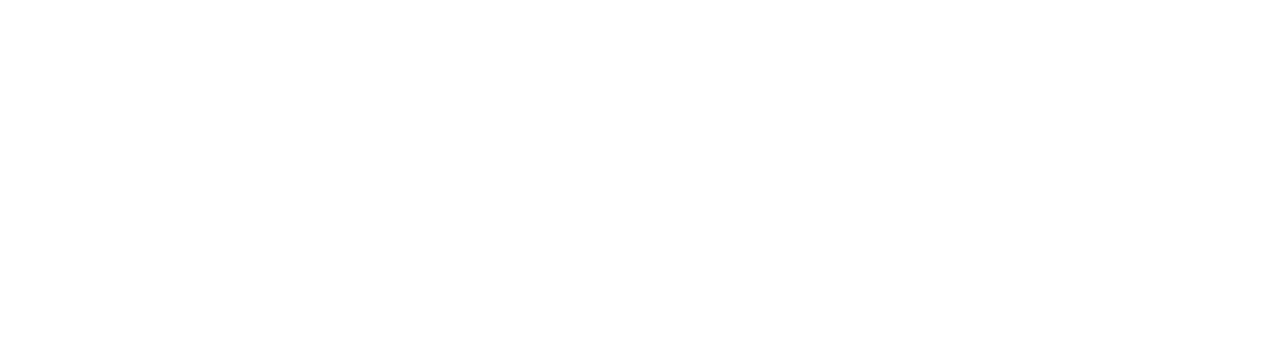
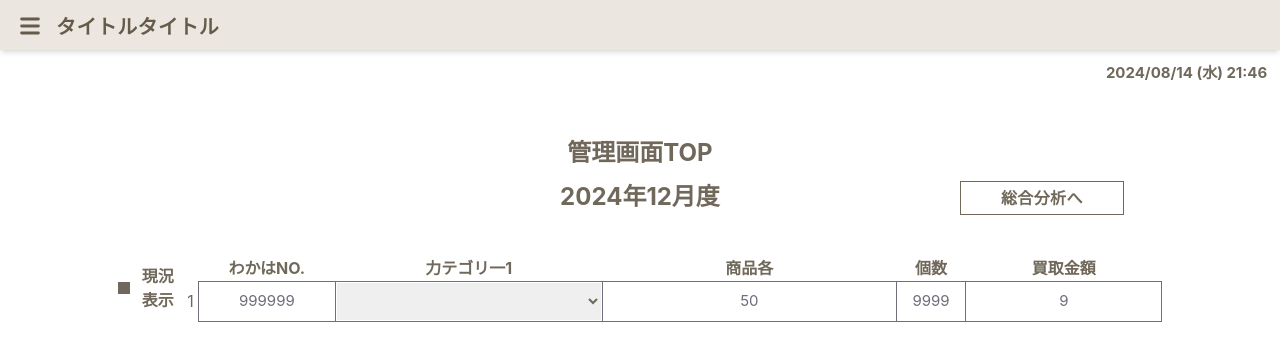
Before and after one commit to EagleToenail/Wakaba, a React (Create React App) app: page /admin/ownerstop in a window 1280 px wide. Before the commit this address had no page. Shown: the top 360 px of the page. Built offline with nearby package versions, Linux system fonts and the light colour scheme.

Commit message:
user router

```diff
--- a/src/App.js
+++ b/src/App.js
@@ -16,48 +16,59 @@ import LogoutTimeCard from './Pages/Auth/LogoutTimeCard/logoutTimecard';
 import ClockedOut from './Pages/Auth/ClockedOut/clockedOut';
 import Terms from './Pages/Terms/terms';
 import Pledge from './Pages/Pledge/pledge';
-import Profile from './Pages/Profile/profile';
-import StartingWork from './Pages/StartingWork/startingWork';
-import ClosingWork from './Pages/ClosingWork/closingWork';
-import MonthlyIncome from './Pages/MonthlyIncome/monthlyIncome';
+import Profile from './Pages/Profile/profile';//
+import StartingWork from './Pages/StartingWork/startingWork';//Start of work
+import ClosingWork from './Pages/ClosingWork/closingWork';//CLosing work
+import MonthlyIncome from './Pages/MonthlyIncome/monthlyIncome';//Monthly income and expenditure report
 import SafeMoney from './Pages/SafeMoney/safeMoney';//Treasury deposit and withdrawal history
-import WithdrawBankATM from './Pages/WithdrawBankATM/withdrawBankATM';
-import PurchaseRequest from './Pages/PurchaseRequest/purchaseRequest';
-import WithdrawVariousPurchase from './Pages/WithdrawVariousPurchase/withdrawVariousPurchase';
-import WithdrawApply from './Pages/WithdrawApply/withdrawApply';
-import CustomerList from './Pages/CustomerList/customerList';
-import CustomerIndividual from './Pages/CustomerIndividual/customerIndividual';
-import PurchaseToRShop from './Pages/PurchaseToRShop/purchaseToRShop';
-import InvoiceForPurchaseOfBrought from './Pages/InvoiceForPurchaseOfBrought/invoiceforpurchaseofbrought';
-import PurchaseInvoiceForBroughtInItems from './Pages/PurchaseInvoiceForBroughtInItems/purchaseInvoiceForBroughtInItems';
-import WholeSalerShippingList from './Pages/WholeSalerShippingList/wholeSalerShippingList';
-import PurchaseRequestFormForWholeSaler from './Pages/PurchaseRequestFormForWholeSaler/purchaseRequestFormForWholeSaler';
-import SalesSlip from './Pages/SalesSlip/salesSlip';
-import ContractorAssessmentSheet from './Pages/ContractorAssessmentSheet/contractorAssessmentSheet';
-import YahooAuction from './Pages/YahooAuctions/yahooAuction';
-import SalesList from './Pages/SalesList/salesList';
-import TODOList from './Pages/TODOList/todoList';
-import OnSitePurchase from './Pages/OnSitePurchase/onSitePurchase';
-import ApplicationForDisposalPermission from './Pages/ApplicationForDisposalPermission/applicationForDisposalPermission';
-import EndOfWorkReportToOwner from './Pages/EndOfWorkReportToOwner/endOfWorkReportToOwner';
-import StampRelatedInventoryList from './Pages/StampRelatedInventoryList/stampRelatedInventoryList';
+import WithdrawBankATM from './Pages/WithdrawBankATM/withdrawBankATM';//withdrawal from bank ATM
+import PurchaseRequest from './Pages/PurchaseRequest/purchaseRequest';//R shop Purchase Request List confirmation screen
+import WithdrawVariousPurchase from './Pages/WithdrawVariousPurchase/withdrawVariousPurchase';//withdrawl puchase for various purchases
+import WithdrawApply from './Pages/WithdrawApply/withdrawApply';//WIthdrawal requestfor shipping fees
+import CustomerList from './Pages/CustomerList/customerList';//customer List
+import CustomerIndividual from './Pages/CustomerIndividual/customerIndividual';//Customer Specific
+import PurchaseToRShop from './Pages/PurchaseToRShop/purchaseToRShop';//Purchase application to R shop
+import InvoiceForPurchaseOfBrought from './Pages/InvoiceForPurchaseOfBrought/invoiceforpurchaseofbrought';//Application for invoice for purchase of brought-in goods
+import PurchaseInvoiceForBroughtInItems from './Pages/PurchaseInvoiceForBroughtInItems/purchaseInvoiceForBroughtInItems';//Purchase invoice for brought-in items(for customer presentaion)
+import WholeSalerShippingList from './Pages/WholeSalerShippingList/wholeSalerShippingList';//Wholesaler Shipping List
+import PurchaseRequestFormForWholeSaler from './Pages/PurchaseRequestFormForWholeSaler/purchaseRequestFormForWholeSaler';//Purchase requesr form
+import SalesSlip from './Pages/SalesSlip/salesSlip';//Sales slip
+import ContractorAssessmentSheet from './Pages/ContractorAssessmentSheet/contractorAssessmentSheet';//Contractor assessment sheet
+import YahooAuction from './Pages/YahooAuctions/yahooAuction';//Yahoo Auctions
+import SalesList from './Pages/SalesList/salesList';//Sales List
+import TODOList from './Pages/TODOList/todoList';//ToDo List
+import OnSitePurchase from './Pages/OnSitePurchase/onSitePurchase';//On-site purchase
+import ApplicationForDisposalPermission from './Pages/ApplicationForDisposalPermission/applicationForDisposalPermission';//Application ofr disposal permisssion
+import EndOfWorkReportToOwner from './Pages/EndOfWorkReportToOwner/endOfWorkReportToOwner';//End of workd report to onwer etc./headquarters
+import StampRelatedInventoryList from './Pages/StampRelatedInventoryList/stampRelatedInventoryList';//stamp-related inventory application form
 import StampRelatedInventoryApplicationForm from './Pages/StampRelatedInventoryApplicationForm/stampRelatedInventoryApplicationForm';
-import StampRelatedReceiptAndIssueHistory from './Pages/StampRelatedReceiptAndIssueHistory/stampRelatedReceiptAndIssueHistory';
-import StampRelatedPurchaseStatement from './Pages/StampRelatedPurchaseStatement/stampRelatedPurchaseStatement'
-import StampPurchaseListCustomerConfirmation from './Pages/StampPurchaseListCustomerConfirmation/stampPurchaseListCustomerConfirmation';
-import StampPurchaseInterestRateChange from './Pages/StampPurchaseInterestRateChange/stampPurchaseInterestRateChange';
-import CommemorativeCoinHistoryList from './Pages/CommemorativeCoinHistoryList/commemorativeCoinHistoryList';
-import CommemorativeCoinExchange from './Pages/CommemorativeCoinExchange/commemorativeCoinExchange';
-import PreciousMetalsPrices from './Pages/PreciousMetalsPrices/preciousMetalsPrices'
-import CustomerReceipt from './Pages/CustomerReceipt/customerReceipt';
+import StampRelatedReceiptAndIssueHistory from './Pages/StampRelatedReceiptAndIssueHistory/stampRelatedReceiptAndIssueHistory';//stamp related receipt and issue history
+import StampRelatedPurchaseStatement from './Pages/StampRelatedPurchaseStatement/stampRelatedPurchaseStatement'//stamp related purcase statement
+import StampPurchaseListCustomerConfirmation from './Pages/StampPurchaseListCustomerConfirmation/stampPurchaseListCustomerConfirmation';//stamp purchase list customer cnfirmation screen
+import StampPurchaseInterestRateChange from './Pages/StampPurchaseInterestRateChange/stampPurchaseInterestRateChange';//stamp purchase interest rate change application screen
+import CommemorativeCoinHistoryList from './Pages/CommemorativeCoinHistoryList/commemorativeCoinHistoryList';// commermorative coin history list
+import CommemorativeCoinExchange from './Pages/CommemorativeCoinExchange/commemorativeCoinExchange';// Commermorative coin exchange application
+import PreciousMetalsPrices from './Pages/PreciousMetalsPrices/preciousMetalsPrices';//precious Metals Prices
+import CustomerReceipt from './Pages/CustomerReceipt/customerReceipt';//Customer receipt
+
+import OwnersTop from './Pages/Admin/OwnersTop/ownersTop';
 
 function App() {
   return (
     <Router>
       <Routes>
           <Route element={<LayoutWithMainContainer/>}>
+            <Route path='/withdrawbankatm' element={<WithdrawBankATM/>}/>
+            <Route path='/withdrawvariouspurchase' element={<WithdrawVariousPurchase/>}/>
+            <Route path='/withdrawapply' element={<WithdrawApply/>}/>
+            <Route path='/purchasetorshop' element={<PurchaseToRShop/>}/>
             <Route element={<TODOList/>} path='/todolist'/>
+            <Route path='/onsitepurchase' element={<OnSitePurchase/>}/>
+            <Route path='/applicationfordisposalpermission' element={<ApplicationForDisposalPermission/>}/>
+            <Route path='/endofworkreporttoowner' element={<EndOfWorkReportToOwner/>}/>
           </Route>
+
+
             <Route path='/home' element={<MainHome/>}/>
             <Route exact path='/' element={<Login/>}/>
             <Route path='/logout' element={<Logout/>}/>
@@ -76,13 +87,9 @@ function App() {
             <Route path='/closingwork' element={<ClosingWork/>}/>
             <Route path='/monthlyincome' element={<MonthlyIncome/>}/>
             <Route path='/safemoney' element={<SafeMoney/>}/>
-            <Route path='/withdrawbankatm' element={<WithdrawBankATM/>}/>
             <Route path='/purchaserequest' element={<PurchaseRequest/>}/>
-            <Route path='/withdrawvariouspurchase' element={<WithdrawVariousPurchase/>}/>
-            <Route path='/withdrawapply' element={<WithdrawApply/>}/>
             <Route path='/customerlist' element={<CustomerList/>}/>
             <Route path='/customerindividual' element={<CustomerIndividual/>}/>
-            <Route path='/purchasetorshop' element={<PurchaseToRShop/>}/>
             <Route path='/invoiceforpurchaseofbrought' element={<InvoiceForPurchaseOfBrought/>}/>
             <Route path='/purchaseinvoiceforbroughtinitems' element={<PurchaseInvoiceForBroughtInItems/>}/>
             <Route path='/wholesalershippinglist' element={<WholeSalerShippingList/>}/>
@@ -91,10 +98,6 @@ function App() {
             <Route path='/contractorassessmentsheet' element={<ContractorAssessmentSheet/>}/>
             <Route path='/yahooauction' element={<YahooAuction/>}/>
             <Route path='/saleslist' element={<SalesList/>}/>
-
-            <Route path='/onsitepurchase' element={<OnSitePurchase/>}/>
-            <Route path='/applicationfordisposalpermission' element={<ApplicationForDisposalPermission/>}/>
-            <Route path='/endofworkreporttoowner' element={<EndOfWorkReportToOwner/>}/>
             <Route path='/stamprelatedinventorylist' element={<StampRelatedInventoryList/>}/>
             <Route path='/stamprelatedinventoryapplicationform' element={<StampRelatedInventoryApplicationForm/>}/>
             <Route path='/stamprelatedreceiptandissuehistory' element={<StampRelatedReceiptAndIssueHistory/>}/>
@@ -106,6 +109,10 @@ function App() {
             <Route path='/preciousmetalsprices' element={<PreciousMetalsPrices/>}/>
             <Route path='/customerreceipt' element={<CustomerReceipt/>}/>
 
+
+
+            <Route path='/admin/ownerstop' element={<OwnersTop/>}/>
+
       </Routes>
     </Router>
   );
--- /dev/null
+++ b/src/Pages/Admin/OwnersTop/ownersTop.js
@@ -0,0 +1,106 @@
+import React from 'react';
+// import { Link } from 'react-router-dom';
+import Titlebar from '../../../Components/Common/Titlebar';
+import DateAndTime from '../../../Components/Common/PickData';
+
+
+const OwnersTop = () => {
+    const title = 'タイトルタイトル';
+
+    const Table = {
+        borderCollapse: 'collapse',
+        color: '#70685a',
+        textAlign: 'center',
+        width: '100%',
+        alignItem: 'center'
+    };
+
+    // const Th = {
+    //     border: '1px solid #70685a',
+    //     borderCollapse: 'collapse',
+    //     color: '#70685a',
+    //     fontSize: '15px'
+    // };
+    const Td = {
+        border: '1px solid #6e6e7c',
+        borderCollapse: 'collapse',
+        color: '#6e6e7c',
+        fontSize: '15px',
+    };
+
+    return (
+        <>
+            <Titlebar title={title} />
+            <DateAndTime/>
+            <div className=" flex flex-col items-center justify-center py-3 px-4">
+                <div className="w-full " style={{ maxWidth: '90em' }}>
+                    <div className='flex justify-center mt-10 '>
+                        <h2 className="text-[#70685a] text-center text-2xl font-bold flex justify-center">管理画面TOP</h2>
+                    </div>
+                    {/*  */}
+                    <div className='flex mt-3 justify-around'>
+                        <div className=' text-[#70685a] px-2 mr-5' style={{visibility:'hidden'}}>
+                            < button type="button" className="w-max px-10 px-3 py-1 font-bold tracking-wide rounded-lg justify-center text-white bg-[#a3a1c8] hover:bg-blue-700 focus:outline-none">
+                            OOOOOOOOOOO
+                            </button>
+                        </div>
+                        <div className=' text-[#70685a] px-2'>
+                            <label className="text-[#70685a] font-bold text-2xl mb-2 block text-center !mb-0">2024年12月度</label>
+                        </div>
+                        <div className=' text-[#70685a] px-2 mr-5'>
+                            < button type="button" className="w-max px-10 py-1 text-[#70685a] font-bold tracking-wide border border-[#70685a] justify-center  hover:bg-blue-700 focus:outline-none">
+                            総合分析へ
+                            </button>
+                        </div>
+                    </div>
+                    {/*  Tabe*/}
+                    <div className='pl-20 pr-20 pb-20 flex justify-center mt-10 w-full' >
+                        <div className='flex' style={{ width: '6%' }}>
+                            <div className='flex flex-col justify-center'>
+                                <div  className='w-3 h-3 bg-[#70685a] '></div>
+                            </div>
+                            <div className='flex flex-col justify-center'>
+                                <div className='text-[#70685a] font-bold ml-3'>現況表示</div>
+                            </div>
+                        </div>
+                        <div style={{ width: '90%' }} className='flex'>
+
+                            <table className=' text-center w-full' style={Table}>
+                                <thead>
+                                    <tr>
+                                        <th></th>
+                                        <th>わかはNO.</th>
+                                        <th>力テゴリ一1</th>
+                                        <th width='30%'>商品各</th>
+                                        <th>個数</th>
+                                        <th width='20%'>買取金額</th>
+                                    </tr>
+                                </thead>
+                                <tbody>
+                                    <tr>
+                                        <td >1</td>
+                                        <td style={Td}>999999</td>
+                                        <td style={Td}>
+                                            <select id="classificatin" name="classificatin" className="w-full text-[#70685a] font-bold px-4 py-2 outline-[#70685a]">
+                                                <option value=""></option>
+                                                <option value="2">Afghanistan</option>
+                                                <option value="3">Åland Islands</option>
+                                                <option value="4">Albania</option>
+                                            </select>
+                                        </td>
+                                        <td style={Td}>50</td>
+                                        <td style={Td}>9999</td>
+                                        <td style={Td}>9</td>
+                                    </tr>
+
+                                </tbody>
+
+                            </table></div>
+                    </div>
+                    </div>
+                </div>
+        </>
+    );
+};
+
+export default OwnersTop;
```
